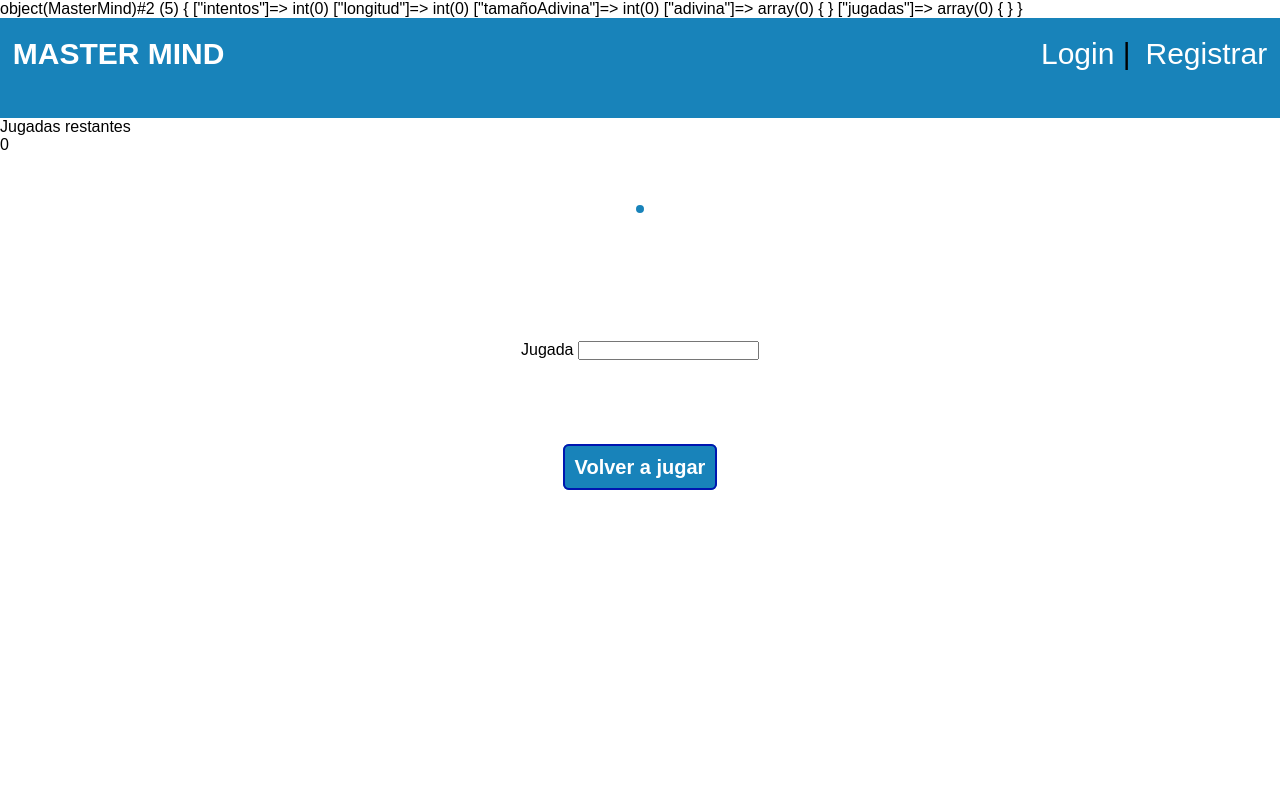
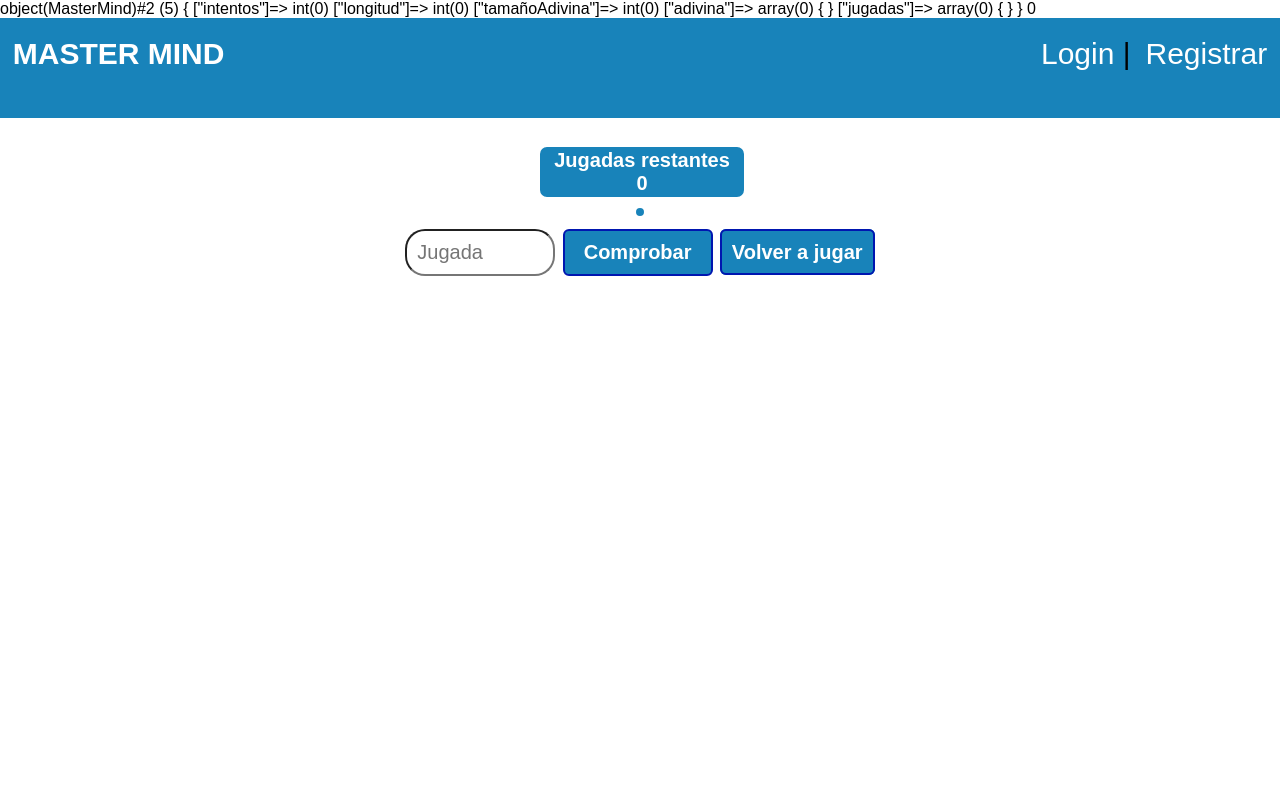
Before and after one commit to Warnerotz/PhP, a PHP site: page /juego.php in a window 1280 px wide. Run offline with PHP 8.4, Linux system fonts and the light colour scheme.

Commit message:
10/11/2017

```diff
--- a/MasterMind/CSS/estilo.css
+++ b/MasterMind/CSS/estilo.css
@@ -71,15 +71,42 @@ header{
 
 }
 
+#mostrarJugadas > p{
+        border: solid;
+    padding: 1%;
+    font-size: 20px;
+    font-weight: bold;
+    background-color: #1883ba;
+    color: white;
+    margin: 0 auto;
+    width: 200px;
+    border-radius: 10px;
+
+}
+
 #empezar{
     text-align: center;
     margin-top:15%;
 }
 
 #inputable{
+    text-align: center;
+    margin-top: 1%;
 
-    text-align: center;
-    margin-top: 10%;
+    font-size: 26px;
+}
+
+#comp{
+    width: 150px;
+    padding: 10px;
+    font-size: 20px;
+    border-radius: 20px;
+
+}
+
+#comp:focus{
+    background-color: skyblue;
+
 }
 
 #error{
@@ -110,7 +137,7 @@ header{
 
 }
 
-table{
+#jug{
     margin: 0 auto;
     margin-top: 4%;
     text-align: center;
@@ -120,7 +147,7 @@ table{
     color: white;
 }
 
-table th{
+#jug th{
     padding: 10px 10px;
     border-right: 1px solid red;
 
@@ -135,3 +162,18 @@ table td{
     text-align: center;
 
 }
+
+#container{
+    display: flex;
+    justify-content: space-around;
+    flex-wrap: wrap;
+    margin-top: 2%;
+    text-align: center;
+
+}
+
+#infor{
+
+    width: 200px;
+    text-align: center;
+}
--- a/MasterMind/MasterClass.php
+++ b/MasterMind/MasterClass.php
@@ -2,6 +2,11 @@
 
 class MasterMind {
 
+    public static $niveles = [
+        '1' => ['intentos' => 2, 'longitud' => 4, 'tamañoAdivina' => 4],
+        '2' => ['intentos' => 6, 'longitud' => 6, 'tamañoAdivina' => 6],
+        '3' => ['intentos' => 5, 'longitud' => 7, 'tamañoAdivina' => 7]
+    ];
     public $intentos = 0;
     public $longitud = 0;
     public $tamañoAdivina = 0;
@@ -12,11 +17,18 @@ class MasterMind {
         "0" => "juegada OK",
         "1" => "juagada repetida",
         "2" => "numeros repetidos en la jugada",
-        "3" => "longitud incorrecta de numero"
+        "3" => "longitud incorrecta de numero",
+        "4" => "partida terminada",
+        "5" => "has ganado"
     ];
 
     function __construct() {
 
+    }
+
+    function setnivel($nivel) {
+        foreach (static::$niveles[$nivel] as $dato => $valor)
+            $this->$dato = $valor;
     }
 
     public function empezarJuego() {
@@ -30,8 +42,7 @@ class MasterMind {
         $valida = true;
         //comprobar si la jugada es valida
         $respuesta = $this->validarJugada($valida, $jugada);
-        switch ($respuesta) {
-            case 0: {
+        if ($respuesta === 0 && $this->intentosRestantes()!=0) {
             foreach ($this->adivina as $codigoA => $valorA) {
                 foreach ($jugada as $codigoJ => $valorJ) {
                     if ($valorA == $valorJ) {
@@ -45,10 +56,16 @@ class MasterMind {
             }
 
             $this->jugadas[implode($jugada)] = ['muertos' => $muertos, 'heridos' => $heridos];
-                    break;
         }
+        if(($this->intentosRestantes()==0) &&($jugada != $this->adivina)){
+            return 4;
+        }elseif($jugada == $this->adivina){
+            return 5;
+        }else{
+            return $respuesta;
+
         }
-        return $respuesta;
+
     }
 
     public function generarJug() {
@@ -57,17 +74,24 @@ class MasterMind {
         $this->adivina = array_slice($this->adivina, 0, $this->longitud);
     }
 
+    public function intentosRestantes() {
+        return $this->intentos - count($this->jugadas);
+    }
+
     public function validarJugada($valida, $jugada) {
 
         if (isset($this->jugadas[implode($jugada)])) {
             return 1;
         } elseif ((count($jugada)) != (count(array_unique($jugada)))) {
             return 2;
-        } elseif((count($jugada))!=$this->longitud) {
+        } elseif ((count($jugada)) != $this->longitud) {
             return 3;
-        }else{
+        } elseif ($this->intentosRestantes()== 0) {
+            return 4;
+        } elseif ($jugada === $this->adivina) {
+            return 5;
+        } else {
             return 0;
-
         }
     }
 
--- a/MasterMind/header.php
+++ b/MasterMind/header.php
@@ -9,7 +9,7 @@
         <?php
           if(usuario()){
           echo "<a  href='#'>Mi perfil</a>";
-          echo "<a  href='carrito.php'>Carrito</a>";
+
           echo "<a  href='logout.php'>Salir</a>";
 
         }else{
--- a/MasterMind/juego.php
+++ b/MasterMind/juego.php
@@ -3,26 +3,18 @@ require "MasterClass.php";
 require 'init.php';
 //session_destroy();
 //die;
-$jugadasRestantes = 0;
-$numIntentos = 0;
-$terminada= false;
+
 if (!isset($_SESSION['master'])) {
     $_SESSION['master'] = new MasterMind();
-    if(isset($_POST['facil'])){
-        $_SESSION['master']->longitud = 4;
-        $_SESSION['master']->intentos = 7;
-        $_SESSION['master']->tamañoAdivina = 6;
+    if (isset($_POST['facil'])) {
+        $_SESSION['master']->setnivel(1);
     }
-    if(isset($_POST['intermedio'])){
-        $_SESSION['master']->longitud = 6;
-        $_SESSION['master']->intentos = 6;
-        $_SESSION['master']->tamañoAdivina = 7;
+    if (isset($_POST['intermedio'])) {
+        $_SESSION['master']->setnivel(2);
     }
 
-    if(isset($_POST['dificil'])){
-        $_SESSION['master']->longitud = 8;
-        $_SESSION['master']->intentos = 4;
-        $_SESSION['master']->tamañoAdivina = 8;
+    if (isset($_POST['dificil'])) {
+        $_SESSION['master']->setnivel(3);
     }
 
     $_SESSION['master']->generarJug();
@@ -32,15 +24,20 @@ $master = $_SESSION['master'];
 
 var_dump($master);
 $valor = 0;
-$jugadasRestantes= $master->intentos;
+
+echo $master->intentos;
 //var_dump($jugadasRestantes);
+if(isset($_GET['comprobar'])){
     if (isset($_GET['jugadas'])) {
 
+
             $valor = $master->compJugada($_GET['jugadas']);
-    //var_dump($master);
-    --$jugadasRestantes;
-    ++$numIntentos;
-    var_dump($jugadasRestantes);
+
+
+
+        //$jugadasRestantes = $master->intentos - count($master->jugadas);
+        //$numIntentos = count($master->jugadas);
+    }
 }
 ?>
 
@@ -52,12 +49,16 @@ if (isset($_GET['jugadas'])) {
     </head>
     <body>
         <?php require 'header.php' ?>
+        <div id="container">
             <div id="restantes">
-            <?="<p>Jugadas restantes<br>".$numIntentos++."</p>" ?>
+
 
             </div>
+            <?php ?>
             <div id='mostrarJugadas'>
-            <table>
+                <?= "<p>Jugadas restantes<br>" . $master->intentosRestantes() . "</p>" ?>
+
+                <table id="jug">
                     <!--
                     <tr>
 
@@ -67,68 +68,75 @@ if (isset($_GET['jugadas'])) {
                     </tr>
                     -->
                     <?php
-                if($terminada===false){
+
                         foreach ($master->jugadas as $jugada => $valores) {
                             $arrayJug = str_split($jugada);
                             echo "<tr>";
-                        for($i=0; $i< $master->longitud; $i++){
+                            for ($i = 0; $i < $master->longitud; $i++) {
                                 echo "<td class='casilla'>$arrayJug[$i]</td>";
                             }
                             echo "<td class='muerHeri'>Muertos  $valores[muertos]</td>";
                             echo "<td class='muerHeri'>Heridos  $valores[heridos]</td>";
                             echo "</tr>";
-                        if($valores['muertos']== $master->longitud){
+                            /*  if ($valores['muertos'] == $master->longitud) {
                               $terminada = true;
-
                               }
-                    }
+                             */
                         }
                     ?>
                 </table>
             </div>
 
+
+            <div id="informacion">
+                <!--
+                <table id="infor">
+                    <tr>
+                        <th>Tamaño introducir</th>
+                        <th>Intentos Max</th>
+                        <th>Tamañao Adivinar</th>
+                    </tr>
+                    <tr>
+                        <td><?= $master->longitud ?></td>
+                        <td><?= $master->intentos ?></td>
+                        <td><?= $master->tamañoAdivina ?></td>
+                    </tr>
+                </table>
+
+                -->
+            </div>
+
+        </div>
+        <?php
+        if($valor!=4 || $valor!=5){
+        ?>
         <div id="inputable">
             <form method='get'>
-                <label for="juagadas">Jugada</label>
-                <input type="text" name='jugadas' value=""/>
+               <!-- <label for="juagadas">Jugada</label> -->
+                <input id="comp"  type="text" name='jugadas' value="" placeholder="Jugada"/>
+                <input class="boton_personalizado" type="submit" name='comprobar' value="Comprobar" />
+                <a class="boton_personalizado" href='index.php'>Volver a jugar</a>
             </form>
         </div>
-
+        <?php } ?>
         <div id="error">
             <?php
-             switch ($valor) {
-                case 1 : {
-
+            if ($valor != 0 && $valor !=5 && $valor !=4)
                 echo"<span class='errores'>" . MasterMind::$errores[$valor] . "</span>";
-                        break;
-                    }
-                case 2: {
-                        echo"<span class='errores'>" . MasterMind::$errores[$valor] . "</span>";
-                        break;
-                    }
-                case 3:
-                     {
-                        echo"<span class='errores'>" . MasterMind::$errores[$valor] . "</span>";
-                        break;
-                    }
-            }
-
-            if($terminada){
-                echo"<span class='win'>Enhorabuena has ganado</span><br>";
+            if($valor == 5){
+                echo"<span class='win'>" . MasterMind::$errores[$valor] . "</span>";
 
             }
-
-            if($numIntentos == $master->intentos){
-                echo"<span class='errores'>Sintiendolo mucho has perdido</span><br>";
+            if($valor ==4){
+                $adivina = implode($master->adivina);
+                echo"<span class='errores'>" . MasterMind::$errores[$valor] ." Numero: $adivina". "</span>";
 
             }
             ?>
 
 
         </div>
-        <div id="volverJugar">
-            <a class="boton_personalizado" href='index.php'>Volver a jugar</a>
-        </div>
+
     </body>
 
 </html>
--- a/MasterMind/login.php
+++ b/MasterMind/login.php
@@ -18,7 +18,7 @@ if(isset($_POST['entrar'])) {
         <link rel="stylesheet" type="text/css" href="CSS/estilo.css">
     </head>
     <body>
-        <?php require 'montaHeader.php'; ?>
+        <?php require 'header.php'?>
         <fieldset style='margin:auto;width:300px'>
         <legend>Login</legend>
         <form method="post">Usuario: <input name="usuario"><br>
```
Also changed, not shown: MasterMind/index.php (line endings or trailing spaces). Lines whose indentation alone changed are shown as unchanged.
